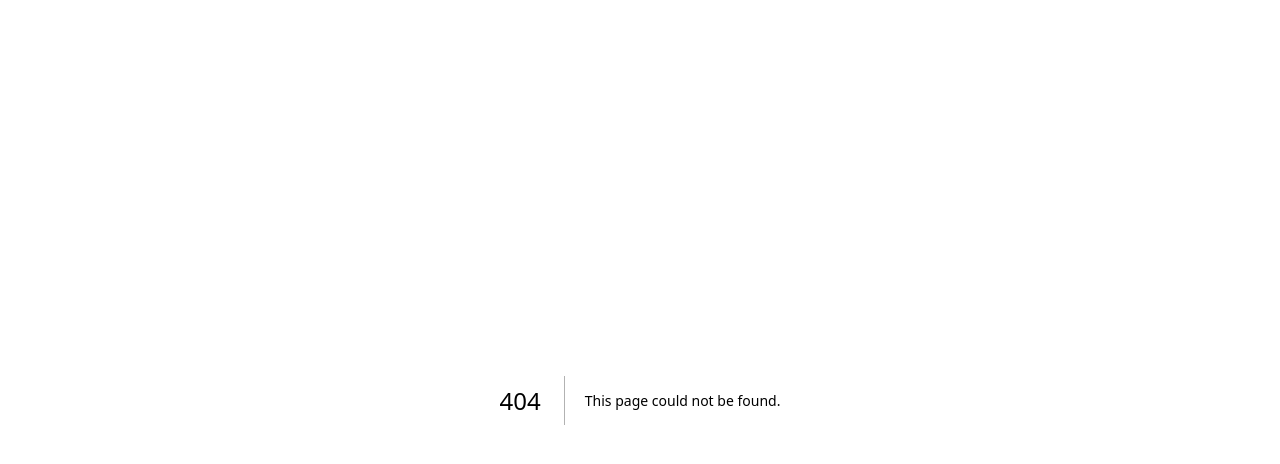
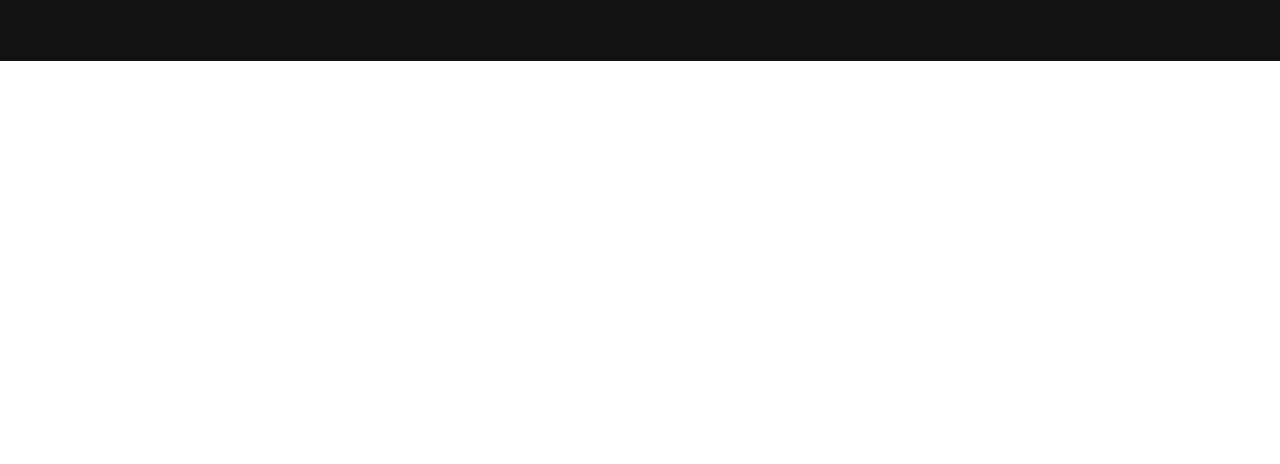
Before and after one commit to Spherre-Labs/spherre-dapp, a Next.js app in the folder frontend/: page /onboarding in a window 1280 px wide. Before the commit this address had no page. Shown: the top 464 px of the page. Built offline with nearby package versions, Linux system fonts and the light colour scheme.

Commit message:
chore:[User Onboarding Step 1] working on the top nav

```diff
--- /dev/null
+++ b/frontend/app/onboarding/page.tsx
@@ -0,0 +1,7 @@
+export default function UserOnBoarding() {
+    return (
+        <main className="w-full bg-[#101213] md:px-[50px] px-4 md:pt-[61px] pt-4">
+
+        </main>
+    )
+}
--- /dev/null
+++ b/frontend/components/onboarding/Nav.tsx
@@ -0,0 +1,9 @@
+import React from 'react'
+
+const Nav = () => {
+    return (
+        <header className="w-full flex justify-between items-center"></header>
+    )
+}
+
+export default Nav
```
